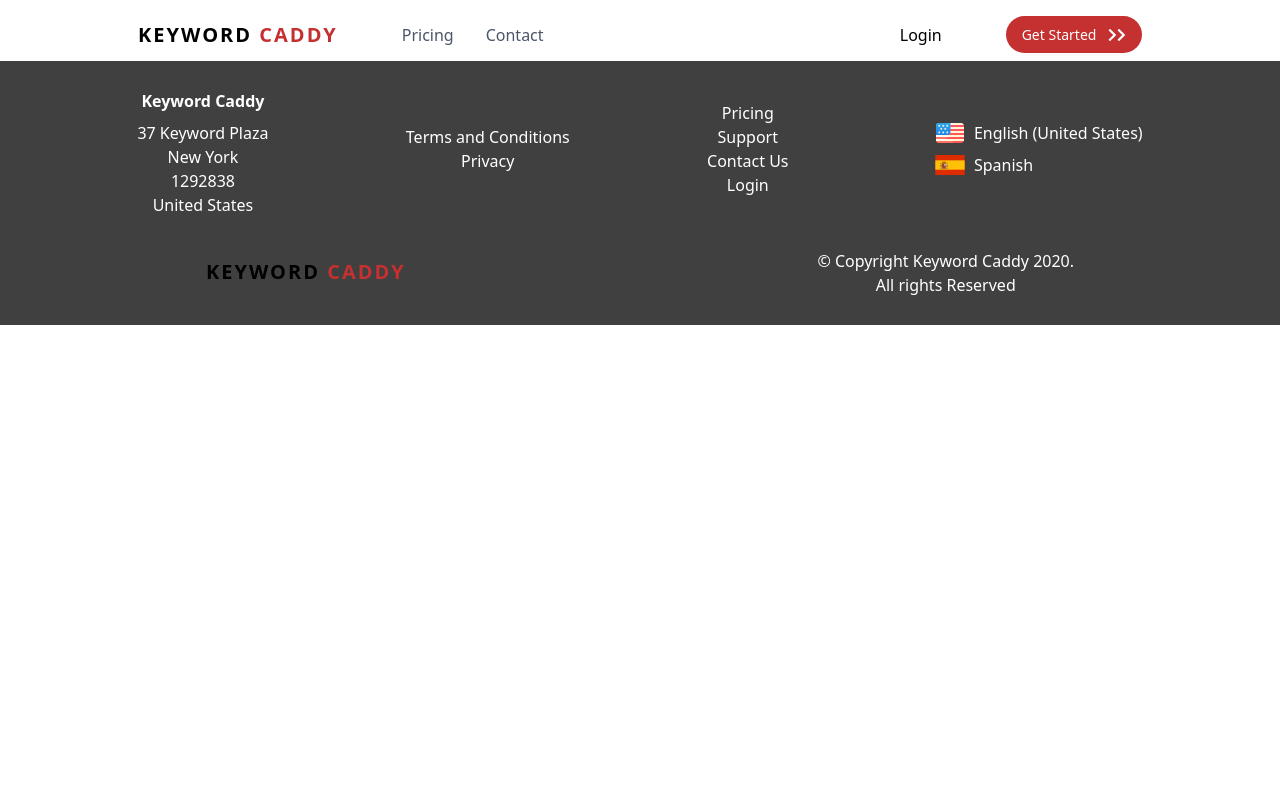
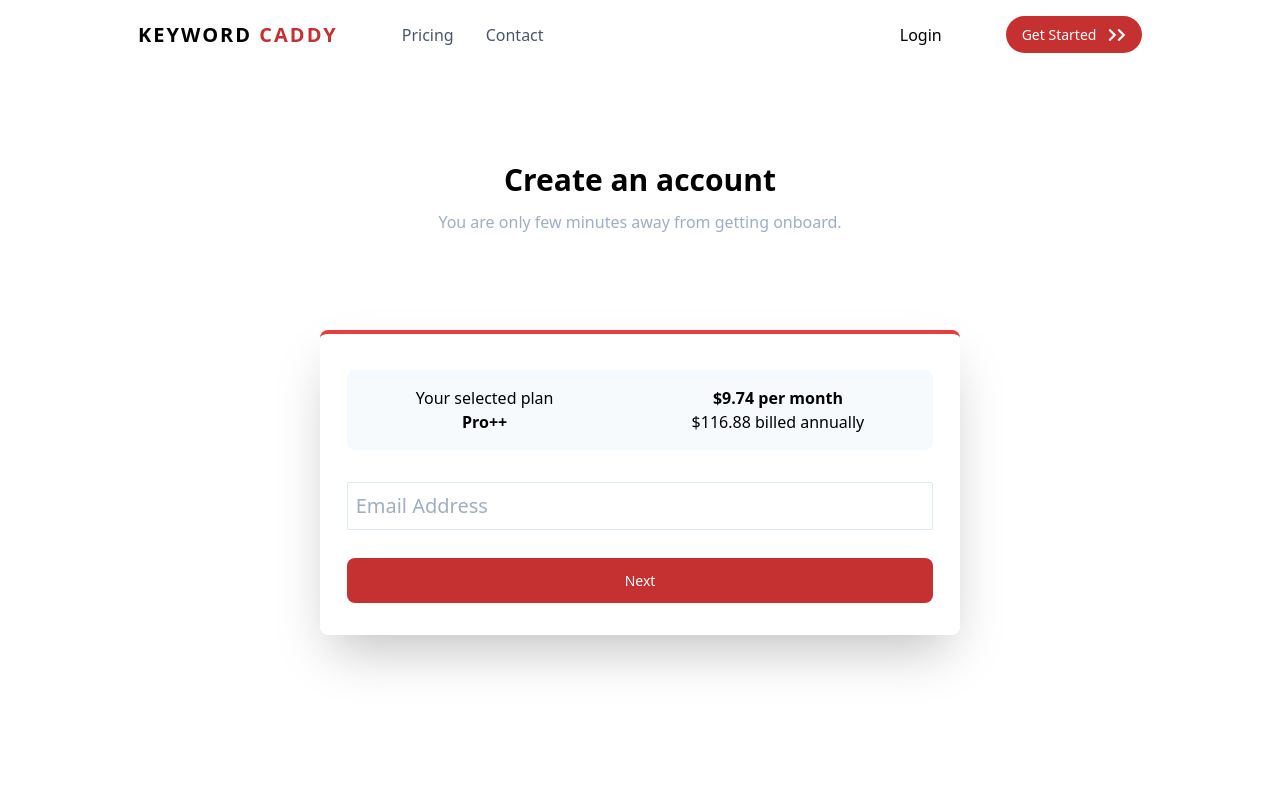
Before and after one commit to denisdenchev/VueProject1, a Vue app: page /create-account in a window 1280 px wide. Shown: the top 800 px of the page. Built offline with nearby package versions, Linux system fonts and the light colour scheme.

Commit message:
create account page ready

```diff
--- a/src/components/Footer.vue
+++ b/src/components/Footer.vue
@@ -32,7 +32,7 @@
 			</div>
 		</div>
 		<div
-			class="text-white my-5 flex flex-col text-center md:flex-row md:justify-around"
+			class="text-white my-5 flex flex-col text-center md:flex-row md:justify-between w-10/12 mx-auto"
 		>
 			<BaseLogo class="my-2" />
 			<div>
--- /dev/null
+++ b/src/containers/AccountPage.vue
@@ -0,0 +1,9 @@
+<template>
+	<div id="createAccountPage">
+		<div>You are logged in!</div>
+	</div>
+</template>
+
+<script>
+export default {};
+</script>
--- /dev/null
+++ b/src/containers/CreateAccountPage.vue
@@ -0,0 +1,42 @@
+<template>
+	<div id="createAccount">
+		<div class="text-center my-24">
+			<p class="font-semibold text-3xl">Create an account</p>
+			<p class="text-gray-500 my-2 w-11/12 mx-auto">
+				You are only few minutes away from getting onboard.
+			</p>
+		</div>
+		<div
+			class=" flex flex-col items-center shadow-2xl rounded-lg  py-5  w-3/4 md:w-1/2  mx-auto border-t-4 border-red-600 mb-64"
+		>
+			<div
+				class=" rounded-lg bg-gray-100 w-11/12 flex flex-col text-center md:flex-row  justify-around py-2 my-4"
+			>
+				<div class="my-2">
+					<p>Your selected plan</p>
+					<p class="font-extrabold">Pro++</p>
+				</div>
+				<div class="my-2">
+					<p class="font-bold">$9.74 per month</p>
+					<p>$116.88 billed annually</p>
+				</div>
+			</div>
+			<input
+				type="text"
+				placeholder="Email Address"
+				class="my-4 mx-3 w-11/12   rounded-sm px-2 py-2 text-xl border border-solid border-black-100"
+			/>
+
+			<ButtonSecondary class="w-3/4  w-11/12 my-3 py-3">
+				Next
+			</ButtonSecondary>
+		</div>
+	</div>
+</template>
+
+<script>
+import ButtonSecondary from "../components/ButtonSecondary";
+export default {
+	components: { ButtonSecondary },
+};
+</script>
--- a/src/containers/LoginPage.vue
+++ b/src/containers/LoginPage.vue
@@ -14,9 +14,18 @@
 				placeholder="Password"
 				class="shadow-md my-2 mx-3 w-11/12   rounded-md px-2 py-1 text-xl border border-solid border-black-100"
 			/>
-			<ButtonSecondary class="w-3/4  w-11/12 my-3">Login</ButtonSecondary>
+			<ButtonSecondary class="w-3/4  w-11/12 my-3">
+				<router-link to="account">
+					Login
+				</router-link>
+			</ButtonSecondary>
+
 			<p>OR</p>
-			<ButtonSecondary class="w-3/4  w-11/12 my-3">Signup</ButtonSecondary>
+			<ButtonSecondary class="w-3/4  w-11/12 my-3">
+				<router-link to="create-account">
+					Signup
+				</router-link>
+			</ButtonSecondary>
 			<p class="mb-3">Having troubles loggin in?</p>
 		</div>
 	</div>
```
Also changed, not shown: src/main.js (+10 -0 lines).
